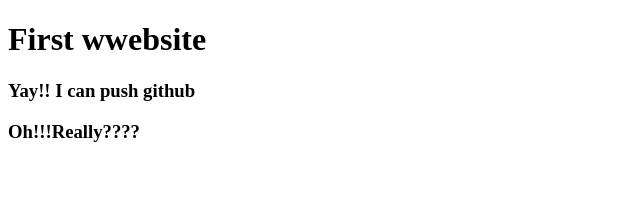
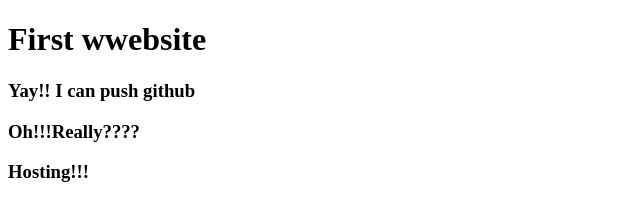
Before and after one commit to SysCall97/my-first-website, a plain HTML site: page index.html in a window 1280 px wide. Shown: the whole page, without its empty margins (0-640 px from the left). Drawn offline with Linux system fonts and the light colour scheme.

Commit message:
Ready for hosting

```diff
--- a/index.html
+++ b/index.html
@@ -9,5 +9,6 @@
     <h1>First wwebsite</h1>
     <h3>Yay!! I can push github</h3>
     <h3>Oh!!!Really????</h3>
+    <h3>Hosting!!!</h3>
 </body>
 </html>
```
